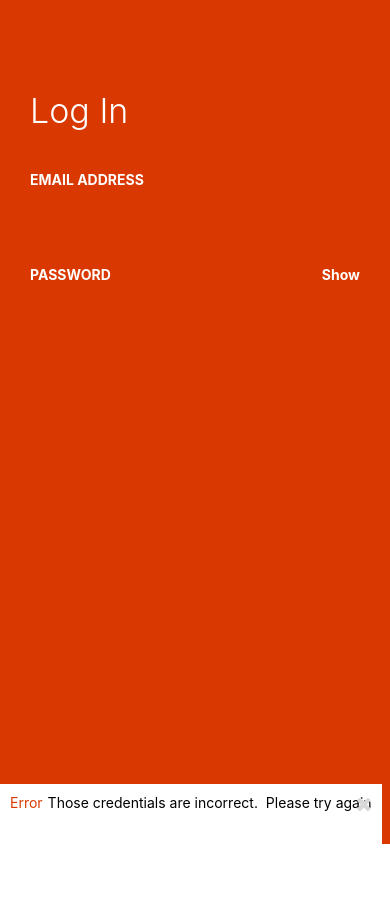
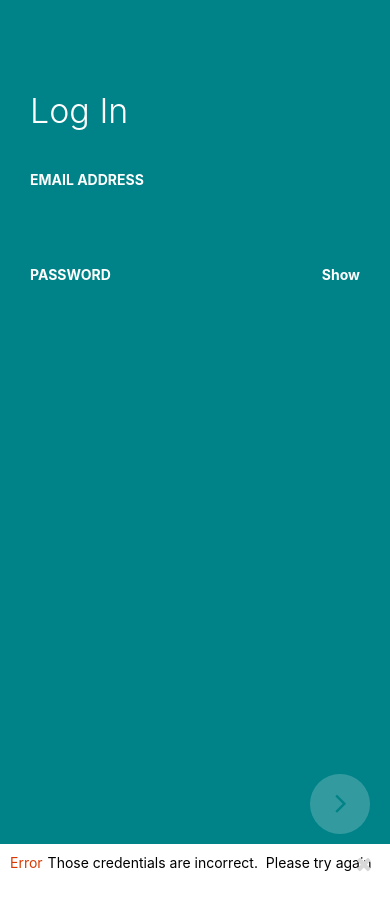
Before and after one commit to tjohnson1106/new-login-flow-version, a React Native app: screen / in a window 390 px wide. Before the commit the page ends 844 px from the top, so only its background shows below. Built offline with nearby package versions, Linux system fonts and the light colour scheme.

Commit message:
changed zIndex and other style sheet elements to alter button appearance

```diff
--- a/src/components/buttons/NextArrowButton.js
+++ b/src/components/buttons/NextArrowButton.js
@@ -9,12 +9,15 @@ class NextArrowButton extends Component {
   render() {
     const { disabled, handleNextButton } = this.props;
     const opacityStyle = disabled
-      ? { backgroundColor: "rgba( 255, 255, 255, 0.2 )" }
-      : { backgroundColor: "rgba( 255, 255,  255, 0.6 )" };
+      ? 0.2
+      : 0.6
+        ? { backgroundColor: "rgba( 255, 255, 255, 0.2 )" }
+        : { backgroundColor: "rgba( 255, 255,  255, 0.6 )" };
     return (
       <TouchableHighlight
-        style={[opacityStyle, styles.button]}
+        style={[{ opacity: opacityStyle }, styles.button]}
         onPress={handleNextButton}
+        disabled={disabled}
       >
         <Icon name="angle-right" color={colors.green_one} size={32} style={styles.icon} />
       </TouchableHighlight>
@@ -31,7 +34,10 @@ const styles = StyleSheet.create({
   button: {
     alignItems: "center",
     justifyContent: "center",
-    borderRadius: 50
+    borderRadius: 50,
+    width: 60,
+    height: 60,
+    backgroundColor: colors.white
   },
   icon: {
     marginRight: -2,
--- a/src/screens/Login.js
+++ b/src/screens/Login.js
@@ -11,7 +11,7 @@ class Login extends Component {
   constructor(props) {
     super(props);
     this.state = {
-      formValid: false,
+      formValid: true,
       validEmail: false,
       emailAddress: "",
       validPassword: false
@@ -19,9 +19,12 @@ class Login extends Component {
     this.handleCloseNotification = this.handleCloseNotification.bind(this);
     this.handleEmailChange = this.handleEmailChange.bind(this);
     this.handleNextButton = this.handleNextButton.bind(this);
+    this.toggleNextButtonState = this.toggleNextButtonState.bind(this);
+    this.handlePasswordChange = this.handlePasswordChange.bind(this);
   }
   handleNextButton() {
-    if (this.state.emailAddress === "hello@bf.io") {
+    if (this.state.emailAddress === "hello@bf.io" && this.state.validPassword) {
+      alert("success");
       this.setState({
         formValid: true
       });
@@ -66,7 +69,19 @@ class Login extends Component {
           validPassword: true
         });
       }
+    } else if (password <= 4) {
+      this.setState({
+        validPassword: false
+      });
     }
+  }
+
+  toggleNextButtonState() {
+    const { validEmail, validPassword } = this.state;
+    if (validEmail && validPassword) {
+      return false;
+    }
+    return true;
   }
 
   render() {
@@ -90,7 +105,7 @@ class Login extends Component {
               borderBotttomColor={colors.white}
               inputType="email"
               customStyle={{ marginBottom: 30 }}
-              onTextChange={this.handleEmailChange}
+              onChangeText={this.handleEmailChange}
             />
             <InputField
               labelText="PASSWORD"
@@ -100,10 +115,14 @@ class Login extends Component {
               borderBotttomColor={colors.white}
               inputType="password"
               customStyle={{ marginBottom: 30 }}
+              onCh
             />
           </ScrollView>
           <View style={styles.nextButton}>
-            <NextArrowButton handleNextButton={this.handleNextButton} />
+            <NextArrowButton
+              handleNextButton={this.handleNextButton}
+              disabled={this.toggleNextButtonState()}
+            />
           </View>
           <View
             style={[styles.notificationWrapper, { marginTop: notificationMarginTop }]}
@@ -151,7 +170,7 @@ const styles = StyleSheet.create({
   notificationWrapper: {
     position: "absolute",
     bottom: 0,
-    zIndex: 9
+    zIndex: 999
   }
 });
 
```
